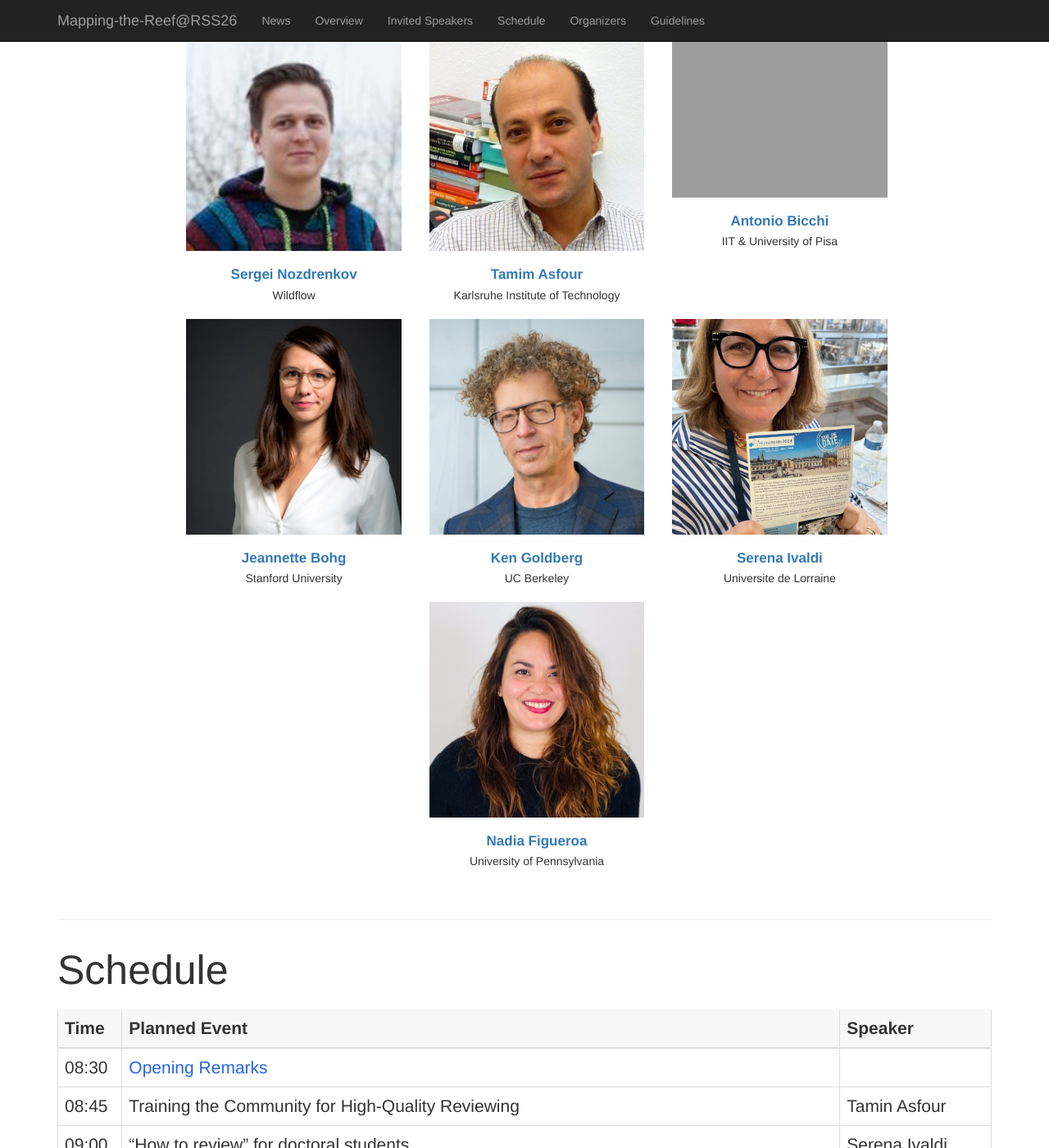
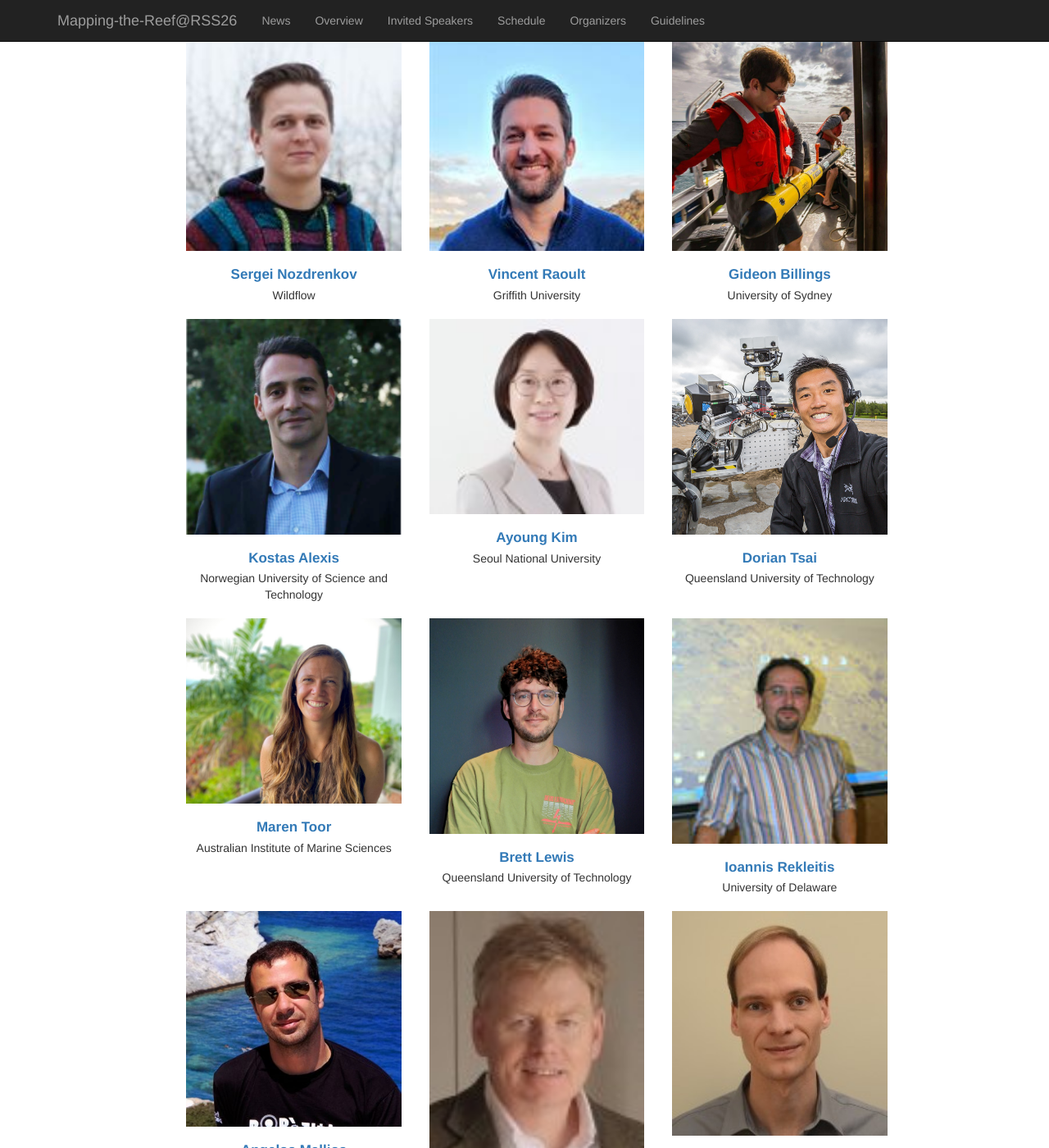
Before and after one commit to alejandrofontan/Mapping-the-Reef-RSS26, a Jekyll site: the page built from index.html, in a window 1280 px wide and 1400 px high, scrolled down 1426 px. Shown: the whole window at 82% size. Built offline with Jekyll 4.4.1, drawn with Linux system fonts in a browser that asks for light colours; some of the changed text lies outside the part shown.

Commit message:
News update

```diff
--- a/_data/organizers.yaml
+++ b/_data/organizers.yaml
@@ -3,6 +3,18 @@
   web: https://www.qut.edu.au/about/our-people/academic-profiles/alejandro.fontan
   position: Postdoctoral Research Fellow
   affiliation: Queensland University of Technology
+
+- name: Ben Williams
+  image: /assets/images/ben_williams.jpg
+  web: https://ben-williams-ai.github.io/
+  position: Encode AI for Science Fellow
+  affiliation: Imperial College London
+
+- name: Jonathan Sauder
+  image: /assets/images/jonathan_sauder.png
+  web: https://josauder.github.io/
+  position: PhD Student
+  affiliation: Ecole Polytechnique Fédérale de Lausanne
 
 - name: Gokul B. Nair
   image: /assets/images/gokul_b_nair.jpeg
@@ -10,35 +22,29 @@
   position: PhD Candidate
   affiliation: Queensland University of Technology
 
-- name: Irene Ballester
-  image: /assets/images/irene_ballester_campos.jpg
-  web: https://cvl.tuwien.ac.at/staff/irene-ballester-campos/
-  position: PhD Student
-  affiliation: Technische Universität Wien
+- name: Beverley Gorry
+  image: /assets/images/beverley_gorry.jpg
+  web: https://research.qut.edu.au/qcr/people/beverley-gorry/
+  position: PhD Candidate
+  affiliation: Queensland University of Technology
 
-- name: Lisa Weijler
-  image: /assets/images/lisa_weijler.jpeg
-  web: https://lisaweijler.github.io/
-  position: PhD Student
-  affiliation: Technische Universität Wien
+- name: Emilio Olivastri
+  image: /assets/images/emilio_olivastri.jpeg
+  web: https://www.linkedin.com/in/emilio-olivastri-b767a5144/
+  position: PostDoc
+  affiliation: Queensland University of Technology
 
-- name: Riccardo Giubilato
-  image: /assets/images/riccardo_giubilato.jpeg
-  web: https://www.linkedin.com/in/riccardo-giubilato-486448131/
-  position: Researcher
-  affiliation: German Aerospace Center (DLR)
+- name: Scarlett Raine
+  image: /assets/images/scarlett_raine.jpeg
+  web: https://www.qut.edu.au/about/our-people/academic-profiles/sg.raine
+  position: Lecturer
+  affiliation: Queensland University of Technology
 
-- name: Javier Civera
-  image: /assets/images/javier_civera.jpeg
-  web: https://i3a.unizar.es/es/investigadores/javier-civera-sancho
-  position: Associate Professor
-  affiliation: Universidad de Zaragoza
-
-- name: Tobias Fischer
-  image: /assets/images/tobias_fischer.jpeg
-  web: https://www.linkedin.com/in/tobiasrobotics/
+- name: Donald Dansereau
+  image: /assets/images/donald_dansereau.jpeg
+  web: https://profiles.sydney.edu.au/donald.dansereau
   position: Senior Lecturer
-  affiliation: Queensland University of Technology
+  affiliation: University of Sydney
 
 - name: Michael Milford
   image: /assets/images/michael_milford.jpeg
--- a/_data/speakers.yaml
+++ b/_data/speakers.yaml
@@ -4,38 +4,68 @@
   position: Founder
   affiliation: Wildflow
 
-- name: Tamim Asfour
-  image: /assets/images/tamin_asfour.jpeg
-  web: https://www.linkedin.com/in/tamim-asfour-829979a/
+- name: Vincent Raoult
+  image: /assets/images/vincent_raoult.jpeg
+  web: https://experts.griffith.edu.au/47458-vincent-raoult
+  position: Senior Lecturer
+  affiliation: Griffith University
+
+- name: Gideon Billings
+  image: /assets/images/gideon_billings.jpeg
+  web: https://www.linkedin.com/in/gideonbillings/
+  position: PostDoc
+  affiliation: University of Sydney
+
+- name: Kostas Alexis
+  image: /assets/images/kostas_alexis.png
+  web: https://www.ntnu.edu/employees/konstantinos.alexis
   position: Professor
-  affiliation: Karlsruhe Institute of Technology
+  affiliation: Norwegian University of Science and Technology
 
-- name: Antonio Bicchi
-  image: /assets/images/antonio_bicchi.jpeg
-  web: https://www.iit.it/people/antonio-bicchi
+- name: Ayoung Kim
+  image: /assets/images/ayoung_kim.jpeg
+  web: https://ayoungk.github.io/
+  position: Associate Professor
+  affiliation: Seoul National University
+
+- name: Dorian Tsai
+  image: /assets/images/dorian_tsai.png
+  web: https://doriantsai.github.io/about_me/
+  position: Robotics Research Engineer
+  affiliation: Queensland University of Technology
+
+- name: Maren Toor
+  image: /assets/images/maren_toor.jpg
+  web: https://www.globalecologylab.org/lab-members/maren-toor
+  position: Marine Biologist
+  affiliation: Australian Institute of Marine Sciences
+
+- name: Brett Lewis
+  image: /assets/images/brett_lewis.png
+  web: https://www.qut.edu.au/about/our-people/academic-profiles/bm.lewis
+  position: PostDoc
+  affiliation: Queensland University of Technology
+
+- name: Ioannis Rekleitis
+  image: /assets/images/ioannis_rekleitis.png
+  web: https://sites.google.com/udel.edu/prof-ioannis-rekleitis/
+  position: Associate Professor
+  affiliation: University of Delaware
+
+- name: Angelos Mallios
+  image: /assets/images/angelos_mallios.jpeg
+  web: https://www.linkedin.com/in/angelosmallios/
+  position: Co-Founder
+  affiliation: PLOATECH
+
+- name: John Leonard
+  image: /assets/images/john_leonard.jpeg
+  web: https://meche.mit.edu/people/faculty/JLEONARD@MIT.EDU
   position: Professor
-  affiliation: IIT & University of Pisa
+  affiliation: Massachusetts Institute of Technology
 
-- name: Jeannette Bohg
-  image: /assets/images/jeannette_bogh.png
-  web: https://web.stanford.edu/~bohg/
-  position: Assistant Professor
-  affiliation: Stanford University
-
-- name: Ken Goldberg
-  image: /assets/images/ken_goldberg.jpeg
-  web: https://goldberg.berkeley.edu/
-  position: Professor
-  affiliation: UC Berkeley
-
-- name: Serena Ivaldi
-  image: /assets/images/serena_ivaldi.jpeg
-  web: https://www.linkedin.com/in/serenaivaldi/
-  position: Professor
-  affiliation: Universite de Lorraine
-
-- name: Nadia Figueroa
-  image: /assets/images/nadia_figueroa.jpeg
-  web: https://nbfigueroa.github.io/
-  position: Assistant Professor
-  affiliation: University of Pennsylvania
+- name: Michael Kaess
+  image: /assets/images/michael_kaess.jpg
+  web: https://www.cs.cmu.edu/~kaess/
+  position: Associate Professor
+  affiliation: Carnegie Mellon University
```
Also changed, not shown: _features/01-news.md (+1 -1 lines), assets/images/jonathan_sauder.jpeg (deleted), assets/images/maren_toor.jpeg (deleted).
